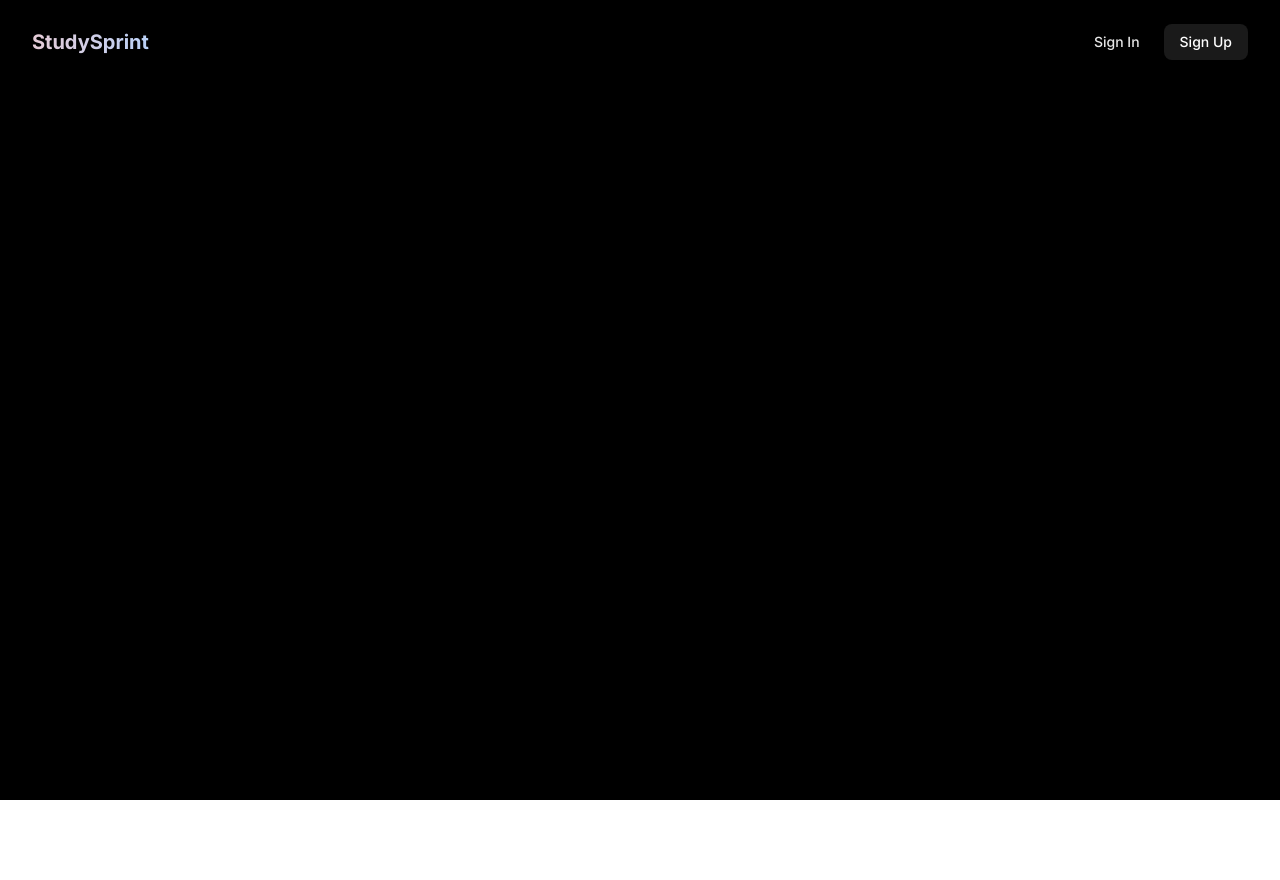
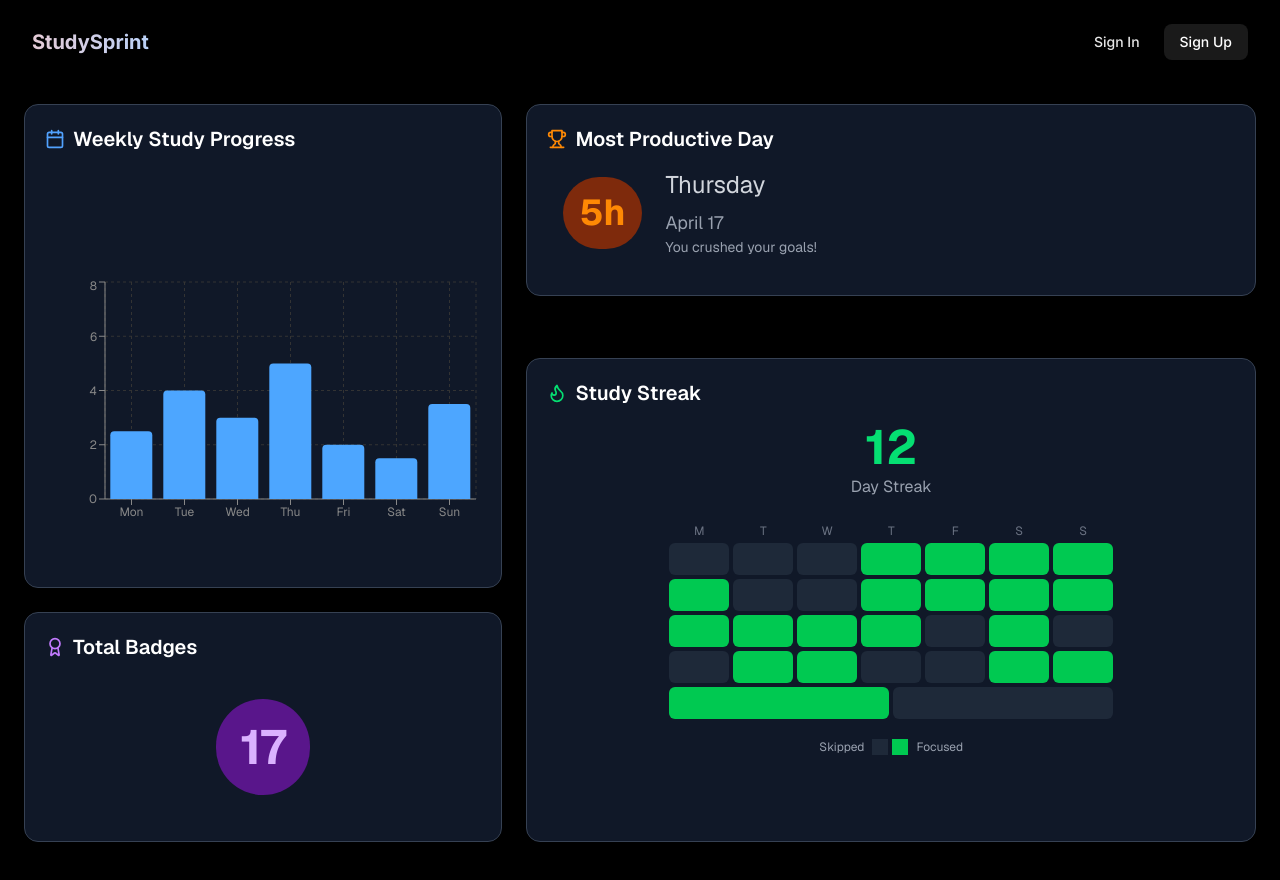
Before and after one commit to Aryanftw/studysprint, a Next.js app: page /dashboard in a window 1280 px wide. Shown: the top 880 px of the page. Before the commit the page ends 800 px from the top, so only its background shows below. Built offline with nearby package versions, Linux system fonts and the light colour scheme; no server answers.

Commit message:
dashboard ui done

```diff
--- a/app/dashboard/page.js
+++ b/app/dashboard/page.js
@@ -1,5 +1,186 @@
-export default function Dashboard(){
-  return(<div className="bg-black h-screen w-full">
+'use client'
+import { Inter } from "next/font/google";
+import { useState, useEffect } from "react";
+import { BarChart, Bar, XAxis, YAxis, CartesianGrid, Tooltip, ResponsiveContainer } from "recharts";
+import { Calendar, Trophy, Award, Flame } from "lucide-react";
 
-  </div>)
+const inter = Inter({ subsets: ['latin'], variable: '--font-inter' });
+
+export default function Dashboard() {
+  // Mock data for study hours
+  const [studyData, setStudyData] = useState([
+    { day: 'Mon', hours: 2.5 },
+    { day: 'Tue', hours: 4 },
+    { day: 'Wed', hours: 3 },
+    { day: 'Thu', hours: 5 },
+    { day: 'Fri', hours: 2 },
+    { day: 'Sat', hours: 1.5 },
+    { day: 'Sun', hours: 3.5 }
+  ]);
+
+  // Most productive day data
+  const [productiveDay, setProductiveDay] = useState({
+    day: 'Thursday',
+    date: 'April 17',
+    hours: 5
+  });
+
+  // Generate calendar data for the month (LeetCode style)
+  const generateMonthData = () => {
+    const days = [];
+    const today = new Date();
+
+    for (let i = 0; i < 30; i++) {
+      const date = new Date();
+      date.setDate(today.getDate() - (29 - i));
+
+      // LeetCode-style binary activity (0 or 1)
+      let activityLevel = 0;
+      const recencyBoost = Math.min(1, i / 20);
+      const rand = Math.random();
+
+      activityLevel = rand < 0.5 + recencyBoost * 0.2 ? 1 : 0;
+
+      days.push({
+        date: date,
+        level: activityLevel,
+        hours: activityLevel > 0 ? 1 : 0
+      });
+    }
+
+    return days;
+  };
+
+  const [monthData, setMonthData] = useState(generateMonthData);
+  const [totalBadges, setTotalBadges] = useState(17);
+
+  const getDayLabels = () => ['M', 'T', 'W', 'T', 'F', 'S', 'S'];
+
+  const getWeeksData = () => {
+    const weeks = [];
+    let weekData = [];
+
+    monthData.forEach((day, index) => {
+      weekData.push(day);
+      if ((index + 1) % 7 === 0 || index === monthData.length - 1) {
+        weeks.push([...weekData]);
+        weekData = [];
+      }
+    });
+
+    return weeks;
+  };
+
+  return (
+    <div className={`bg-black min-h-screen w-full text-white pt-20 ${inter.variable} font-sans`}>
+      <div className="grid grid-cols-1 md:grid-cols-5 gap-6 p-6 h-auto" style={{ gridTemplateRows: 'repeat(4, minmax(180px, 1fr))' }}>
+        {/* Box 1: Study Hours Graph (Reduced size) */}
+        <div className="md:col-span-2 md:row-span-2 bg-gray-900 border border-gray-700 rounded-xl p-5 transition-all duration-300 hover:border-blue-500 overflow-hidden shadow-lg">
+          <h3 className="text-xl font-semibold mb-3 flex items-center">
+            <Calendar className="mr-2 text-blue-400" size={20} />
+            Weekly Study Progress
+          </h3>
+          <div className="h-96 pt-28">
+            <ResponsiveContainer width="100%" height="100%">
+              <BarChart data={studyData} margin={{ top: 5, right: 5, bottom: 20, left: 0 }}>
+                <CartesianGrid strokeDasharray="3 3" stroke="#333" />
+                <XAxis dataKey="day" stroke="#888" fontSize={12} />
+                <YAxis stroke="#888" fontSize={12} />
+                <Tooltip
+                  contentStyle={{ backgroundColor: '#1a1a1a', border: '1px solid #333' }}
+                  labelStyle={{ color: '#ddd' }}
+                  itemStyle={{ color: '#4da6ff' }}
+                />
+                <Bar
+                  dataKey="hours"
+                  fill="#4da6ff"
+                  radius={[4, 4, 0, 0]}
+                  animationDuration={1500}
+                />
+              </BarChart>
+            </ResponsiveContainer>
+          </div>
+        </div>
+
+        {/* Box 2: Most Productive Day (Aligned layout) */}
+        <div className="md:col-span-3 md:col-start-3 bg-gray-900 border border-gray-700 rounded-xl p-5 transition-all duration-300 hover:border-orange-500 shadow-lg h-48">
+          <h3 className="text-xl font-semibold mb-4 flex items-center">
+            <Trophy className="mr-2 text-orange-400" size={20} />
+            Most Productive Day
+          </h3>
+          <div className="flex items-center gap-6 pl-4">
+            <div className="bg-orange-900 bg-opacity-40 rounded-full p-4 flex items-center justify-center">
+              <div className="text-4xl font-bold text-orange-400">{productiveDay.hours}h</div>
+            </div>
+            <div>
+              <div className="text-2xl text-gray-300 mb-2">{productiveDay.day}</div>
+              <div className="text-gray-400 text-lg">{productiveDay.date}</div>
+              <div className="text-gray-400 text-sm">You crushed your goals!</div>
+            </div>
+          </div>
+        </div>
+
+        {/* Box 3: LeetCode Style Streak Calendar (Reduced size) */}
+        <div className="md:col-span-3 md:row-span-2 md:col-start-3 md:row-start-2 bg-gray-900 border border-gray-700 rounded-xl p-5 transition-all duration-300 hover:border-green-500 shadow-lg">
+          <h3 className="text-xl font-semibold mb-4 flex items-center">
+            <Flame className="mr-2 text-green-400" size={20} />
+            Study Streak
+          </h3>
+
+          <div className="flex flex-col h-full">
+            <div className="flex justify-center mb-4">
+              <div className="relative">
+                <div className="text-5xl font-bold text-center text-green-400">12</div>
+                <div className="text-gray-400 text-center mt-1">Day Streak</div>
+              </div>
+            </div>
+
+            <div className="mt-2 flex flex-col items-center">
+              <div className="flex mb-1 w-full max-w-md">
+                {getDayLabels().map((day, index) => (
+                  <div key={index} className="w-8 flex-1 text-xs text-gray-500 text-center">{day}</div>
+                ))}
+              </div>
+
+              <div className="w-full max-w-md">
+                {getWeeksData().map((week, weekIndex) => (
+                  <div key={weekIndex} className="flex mb-1">
+                    {week.map((day, dayIndex) => (
+                      <div
+                        key={dayIndex}
+                        className={`w-8 h-8 flex-1 ${day.level ? 'bg-green-500' : 'bg-gray-800'} rounded-sm mx-0.5 transition-colors cursor-pointer`}
+                        title={`${day.date.toLocaleDateString()}: ${day.hours} hours`}
+                      />
+                    ))}
+                  </div>
+                ))}
+              </div>
+
+              <div className="flex items-center justify-center mt-4 text-xs text-gray-400 gap-2">
+                <span>Skipped</span>
+                <div className="flex gap-1">
+                  <div className="w-4 h-4 bg-gray-800"></div>
+                  <div className="w-4 h-4 bg-green-500"></div>
+                </div>
+                <span>Focused</span>
+              </div>
+            </div>
+          </div>
+        </div>
+
+        {/* Box 4: Total Badges */}
+        <div className="md:col-span-2 md:row-start-3 bg-gray-900 border border-gray-700 rounded-xl p-5 transition-all duration-300 hover:border-purple-500 shadow-lg">
+          <h3 className="text-xl font-semibold flex items-center mb-4">
+            <Award className="mr-2 text-purple-400" size={20} />
+            Total Badges
+          </h3>
+          <div className="flex justify-center items-center h-full pb-12">
+            <div className="bg-purple-900 bg-opacity-50 rounded-full p-6">
+              <div className="text-5xl font-bold text-purple-300">{totalBadges}</div>
+            </div>
+          </div>
+        </div>
+      </div>
+    </div>
+  );
 }
--- a/package.json
+++ b/package.json
@@ -14,6 +14,7 @@
     "@radix-ui/react-slot": "^1.2.0",
     "@supabase/supabase-js": "^2.49.4",
     "axios": "^1.8.4",
+    "chart.js": "^4.4.9",
     "class-variance-authority": "^0.7.1",
     "clsx": "^2.1.1",
     "framer-motion": "^6.5.1",
@@ -23,6 +24,7 @@
     "next": "15.3.0",
     "react": "^19.0.0",
     "react-dom": "^19.0.0",
+    "recharts": "^2.15.3",
     "tailwind-merge": "^3.2.0",
     "tw-animate-css": "^1.2.5"
   },
```
Also changed, not shown: 1 other file (tests, documents, lock files or other folders).
